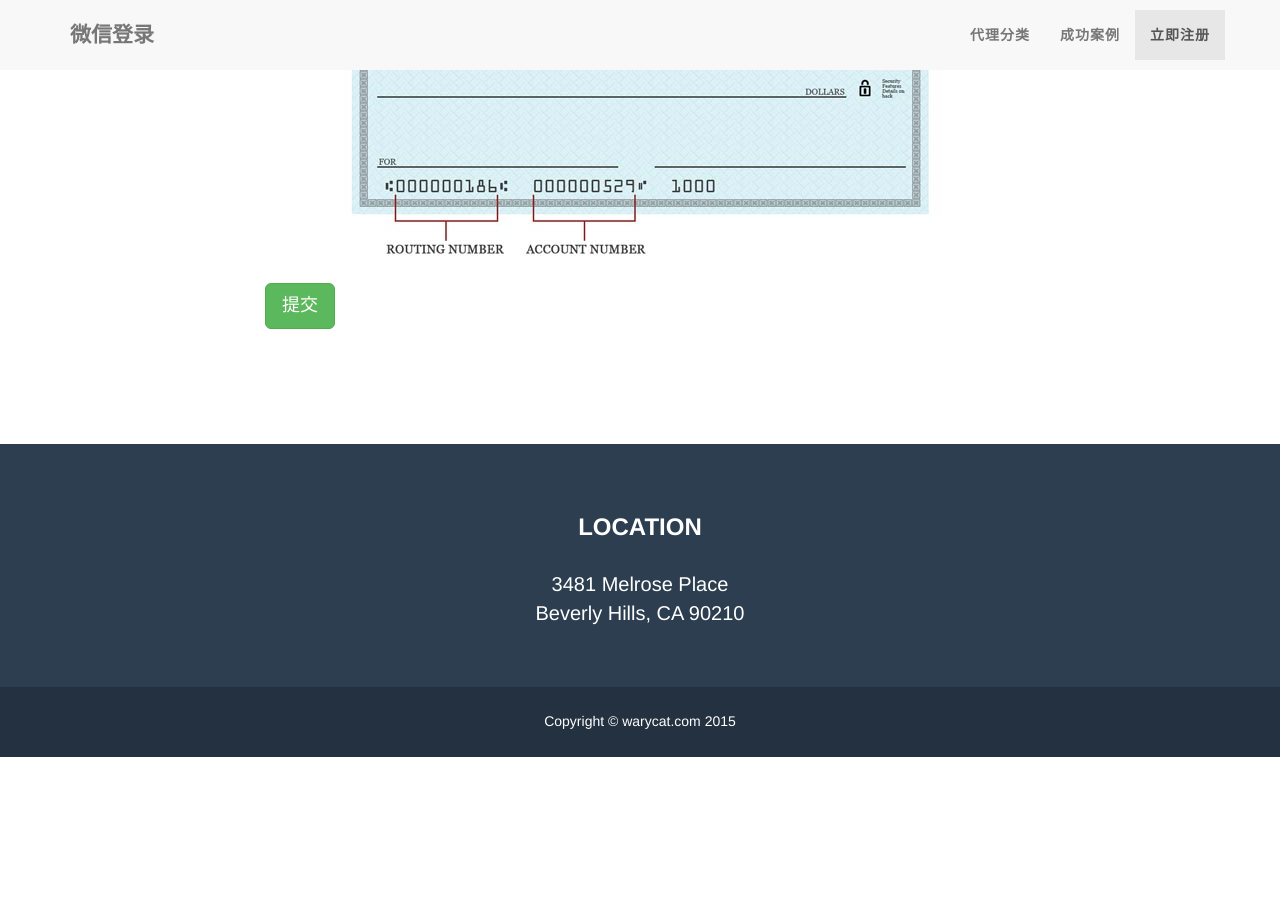
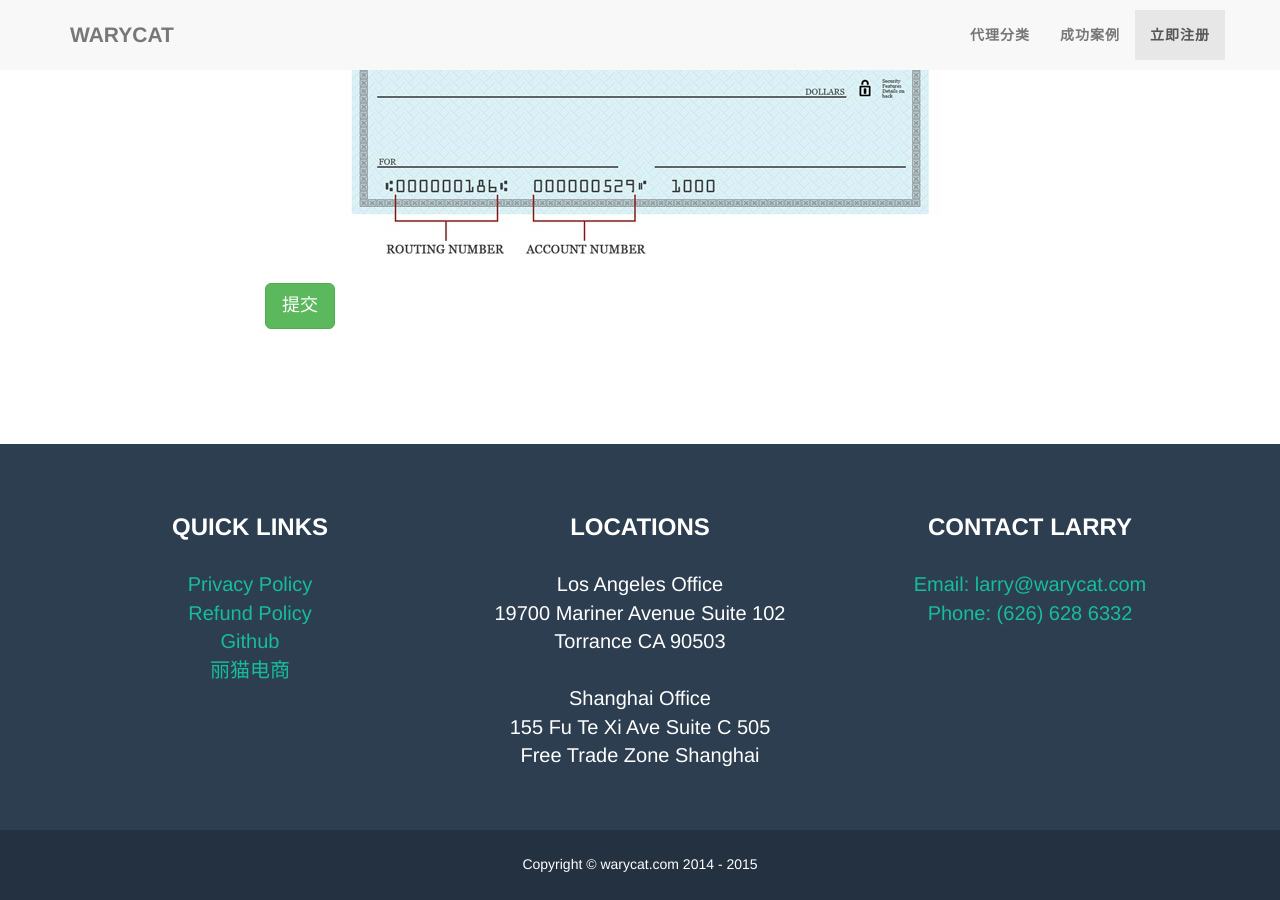
Before and after one commit to rraymondd/warycat.github.io, a Jekyll site: the page built from index.html, in a window 1280 px wide and 900 px high, scrolled down 3010 px. Built offline with Jekyll 4.4.1, drawn with Linux system fonts in a browser that asks for light colours; before the commit the page ends 3767 px from its top, so only the background shows below that.

Commit message:
new footer

```diff
--- a/_config.yml
+++ b/_config.yml
@@ -1,5 +1,5 @@
 # Site settings
-title: 代理注册
+title: WARYCAT
 email: larry@warycat.com
 description: "Write an awesome description for your new site here. You can edit this line in _config.yml. It will appear in your document head meta (for Google search results) and in your feed.xml site description."
 
@@ -9,12 +9,7 @@ color:
   secondary: 2c3e50 #FD6E8A
   secondary-dark: 233140 #A2122F
 
-# Footer settings
-footer:
-  copyright: warycat.com
-  location: Location
-  social: Around the Web
-  credits: Credits
+
 
 # Social networks usernames (many more available: google-plus, flickr, dribbble, pinterest, instagram, tumblr, linkedin, etc.)
 social:
@@ -29,10 +24,6 @@ social:
   - title: github
     url: http://github.com/jekyll
 
-# Postal address (add as many lines as necessary)
-address:
-  - line: 3481 Melrose Place
-  - line: Beverly Hills, CA 90210
 
 # Credits content
 credits: 'Freelance is a free to use, open source Bootstrap theme created by <a href="http://startbootstrap.com">Start Bootstrap</a>.'
--- /dev/null
+++ b/_data/addresses.yml
@@ -0,0 +1,7 @@
+- Los Angeles Office
+- 19700 Mariner Avenue Suite 102
+- Torrance CA 90503
+-
+- Shanghai Office
+- 155 Fu Te Xi Ave Suite C 505
+- Free Trade Zone Shanghai
--- /dev/null
+++ b/_data/contacts.yml
@@ -0,0 +1,4 @@
+- text: "Email: larry@warycat.com"
+  url: "mailto:larry@warycat.com"
+- text: "Phone: (626) 628 6332"
+  url: "tel:6266286332"
--- /dev/null
+++ b/_data/footers.yml
@@ -0,0 +1,6 @@
+copyright: warycat.com
+location: Locations
+social: Around the Web
+credits: Credits
+quicklinks: Quick Links
+contacts: Contact Larry
--- /dev/null
+++ b/_data/quicklinks.yml
@@ -0,0 +1,8 @@
+- text: Privacy Policy
+  url: /privacypolicy.html
+- text: Refund Policy
+  url: /refundpolicy.html
+- text: Github
+  url: http://github.com/warycat
+- text: 丽猫电商
+  url: /limao.html
--- a/_includes/footer.html
+++ b/_includes/footer.html
@@ -3,12 +3,28 @@
         <div class="footer-above">
             <div class="container">
                 <div class="row">
-                    <div class="footer-col col-md-4 col-md-offset-4">
-                        <h3>{{ site.footer.location }}</h3>
+                    <div class="footer-col col-md-4">
+                        <h3>{{ site.data.footers.quicklinks }}</h3>
                         <p>
-                            {% for adress in site.address %}
-                                {{ adress.line }} <br>
-		                    {% endfor %}
+                            {% for quicklink in site.data.quicklinks %}
+                                <a href={{quicklink.url}}>{{ quicklink.text }}</a><br>
+                            {% endfor %}
+                        </p>
+                    </div>
+                    <div class="footer-col col-md-4">
+                        <h3>{{ site.data.footers.location }}</h3>
+                        <p>
+                            {% for address in site.data.addresses %}
+                                {{ address }} <br>
+                            {% endfor %}
+                        </p>
+                    </div>
+                    <div class="footer-col col-md-4">
+                        <h3>{{ site.data.footers.contacts }}</h3>
+                        <p>
+                            {% for contact in site.data.contacts %}
+                                <a href={{contact.url}}>{{ contact.text }}</a><br>
+                            {% endfor %}
                         </p>
                     </div>
                 </div>
@@ -18,7 +34,7 @@
             <div class="container">
                 <div class="row">
                     <div class="col-lg-12">
-                        Copyright &copy; {{ site.footer.copyright }} 20{{ site.time | date: '%y' }}
+                        Copyright &copy; {{ site.data.footers.copyright }} 2014 - 20{{ site.time | date: '%y' }}
                     </div>
                 </div>
             </div>
--- a/_includes/header.html
+++ b/_includes/header.html
@@ -9,7 +9,7 @@
                     <span class="icon-bar"></span>
                     <span class="icon-bar"></span>
                 </button>
-                <a class="navbar-brand" href="#page-top">微信登录</a>
+                <a class="navbar-brand" href="#page-top">{{site.title}}</a>
             </div>
 
             <!-- Collect the nav links, forms, and other content for toggling -->
--- /dev/null
+++ b/privacypolicy.html
@@ -0,0 +1,5 @@
+---
+layout: page
+---
+
+privacypolicy
```
